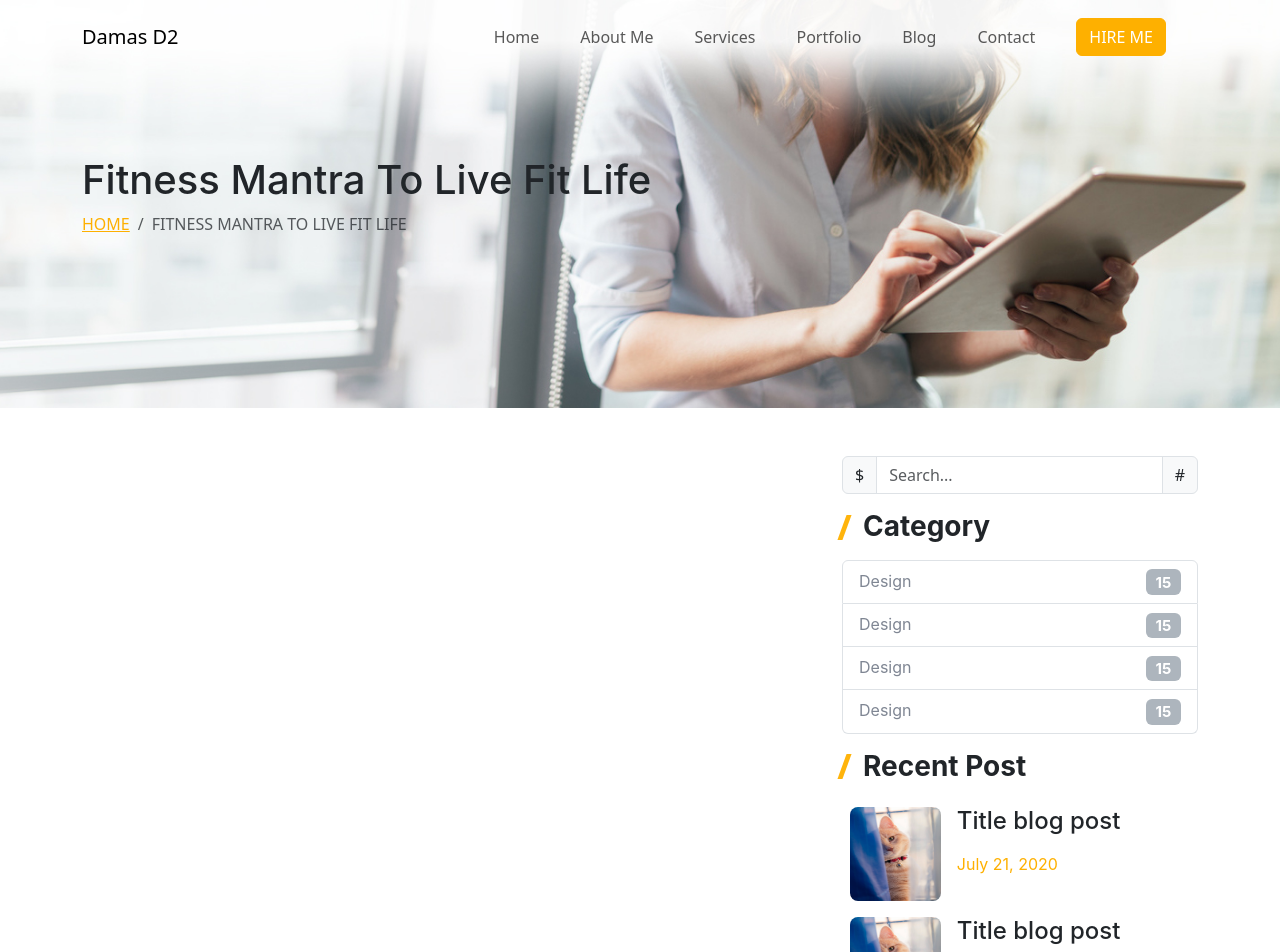
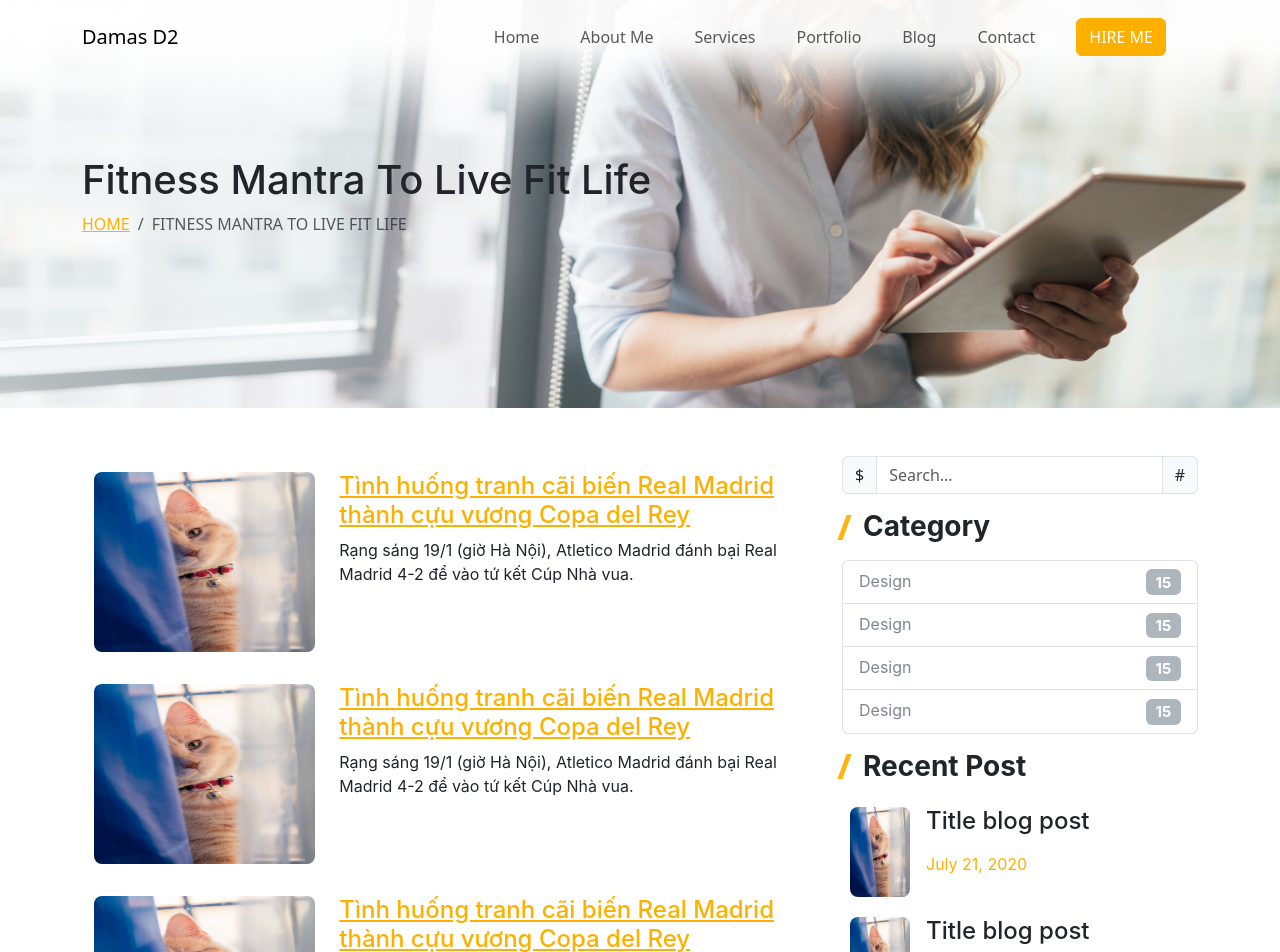
Before and after one commit to daidtech/FE_myspace, a Next.js app: page /blogs in a window 1280 px wide. Shown: the top 952 px of the page. Built offline with nearby package versions, Linux system fonts and the light colour scheme.

Commit message:
add block list

```diff
--- a/components/Blog/List/List.module.scss
+++ /dev/null
@@ -1 +0,0 @@
-@import 'styles/variables.scss';
--- a/components/Blog/List/List.tsx
+++ b/components/Blog/List/List.tsx
@@ -1,9 +1,13 @@
 import React from 'react';
-
+import ListItem from '../ListItem/ListItem';
 export default function List() {
   return (
-    <section>
-
+    <section className='my-5'>
+      <ListItem />
+      <ListItem />
+      <ListItem />
+      <ListItem />
+      <ListItem />
     </section>
   );
 }
--- /dev/null
+++ b/components/Blog/ListItem/ListItem.module.scss
@@ -0,0 +1,11 @@
+@import 'styles/variables.scss';
+
+.blog {
+  padding: 1rem 0;
+}
+.thumbnail {
+  height: 180px;
+  width: 100%;
+  object-fit: fill;
+  border-radius: 8px;
+}
--- /dev/null
+++ b/components/Blog/ListItem/ListItem.tsx
@@ -0,0 +1,24 @@
+import styles from './ListItem.module.scss';
+import { Container, Row, Col } from 'react-bootstrap';
+
+export default function ListItem() {
+  return (
+    <div className={styles.blog}>
+      <Container>
+        <Row>
+          <Col md={4}>
+            <img className={styles.thumbnail} src="/images/1.jpg" alt="Thumbnail" />
+          </Col>
+          <Col md={8}>
+            <h4>
+              <a href="#">
+                Tình huống tranh cãi biến Real Madrid thành cựu vương Copa del Rey
+              </a>
+            </h4>
+            <p>Rạng sáng 19/1 (giờ Hà Nội), Atletico Madrid đánh bại Real Madrid 4-2 để vào tứ kết Cúp Nhà vua.</p>
+          </Col>
+        </Row>
+      </Container>
+    </div>
+  )
+}
--- a/components/Blog/SimpleBlock/SimpleBlock.module.scss
+++ b/components/Blog/SimpleBlock/SimpleBlock.module.scss
@@ -10,8 +10,8 @@
   max-width: 30%;
   padding: $gapXs;
   img {
-    height: 100%;
-    width: 110px;
+    height: 90px;
+    width: 100%;
     object-fit: fill;
     border-radius: 8px;
   }
```
